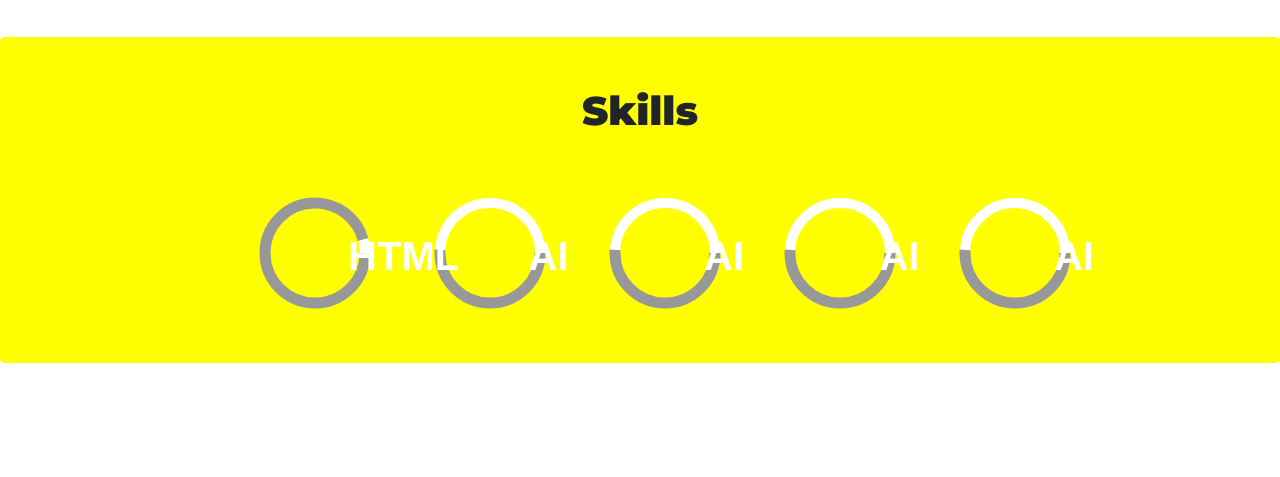
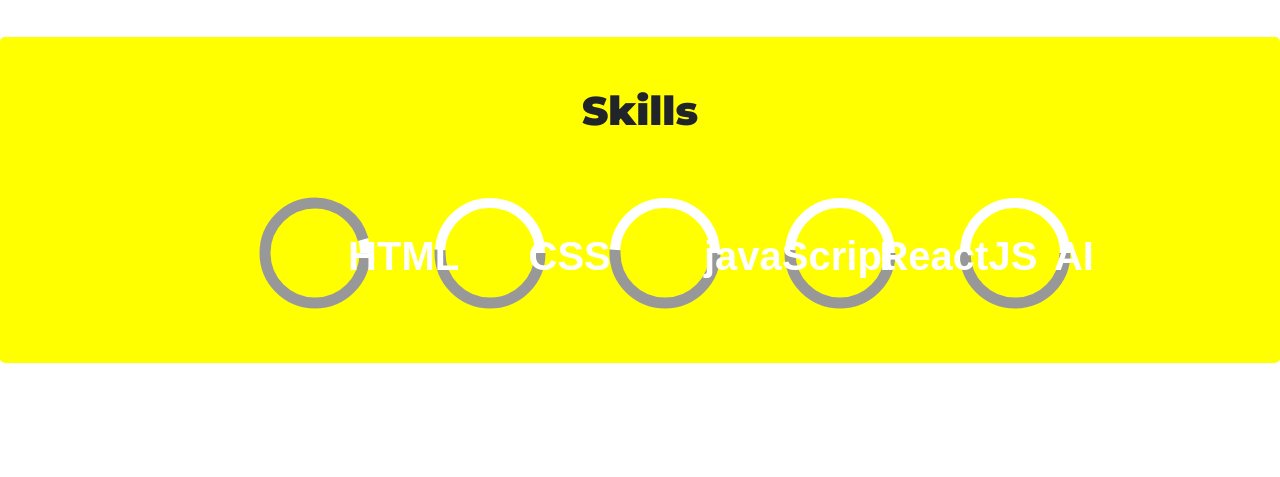
Before and after one commit to Xorast/portfolio, a Flask app: page / in a window 1280 px wide. Shown: the part 617-1094 px from the top of the page. Run offline with Flask 2, Linux system fonts and the light colour scheme; some libraries are stand-ins or nearby versions.

Commit message:
updated labels

```diff
--- a/templates/pages/index.html
+++ b/templates/pages/index.html
@@ -70,7 +70,16 @@
 			 <circle class="progress-circle two halfchaser" cx="60px" cy="60px" r="50"/>
 			</svg>
             <div class="label two">
-                <span id="nudgeright">AI</span>
+                <span id="nudgeright">CSS</span>
+            </div>
+        </div>
+        <div class="progress-holder">
+            <svg width="150px" height="150px">
+			 <circle class="progress-circle two" cx="60px" cy="60px" r="50"/>
+			 <circle class="progress-circle two halfchaser" cx="60px" cy="60px" r="50"/>
+			</svg>
+            <div class="label three">
+                <span id="nudgeright">javaScript</span>
             </div>
         </div>
         <div class="progress-holder">
@@ -79,16 +88,7 @@
 			 <circle class="progress-circle two halfchaser" cx="60px" cy="60px" r="50"/>
 			</svg>
             <div class="label two">
-                <span id="nudgeright">AI</span>
-            </div>
-        </div>
-        <div class="progress-holder">
-            <svg width="150px" height="150px">
-			 <circle class="progress-circle two" cx="60px" cy="60px" r="50"/>
-			 <circle class="progress-circle two halfchaser" cx="60px" cy="60px" r="50"/>
-			</svg>
-            <div class="label two">
-                <span id="nudgeright">AI</span>
+                <span id="nudgeright">ReactJS</span>
             </div>
         </div>
         <div class="progress-holder">
```
